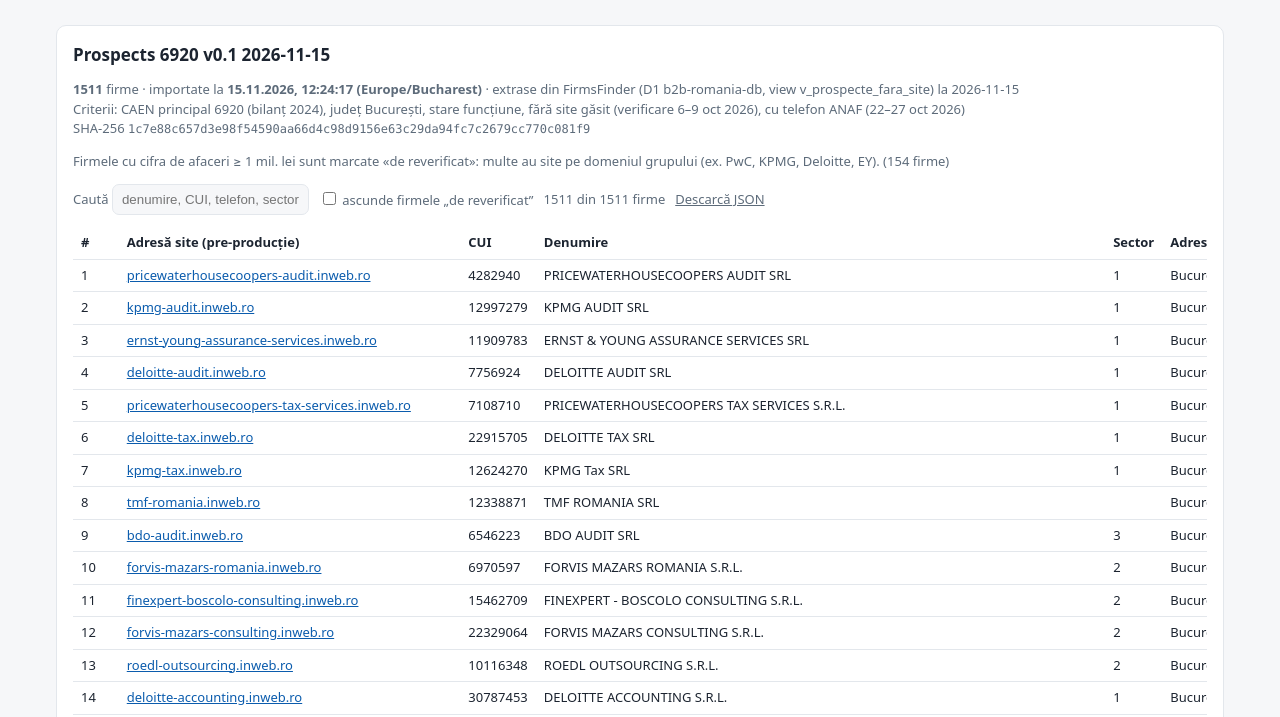
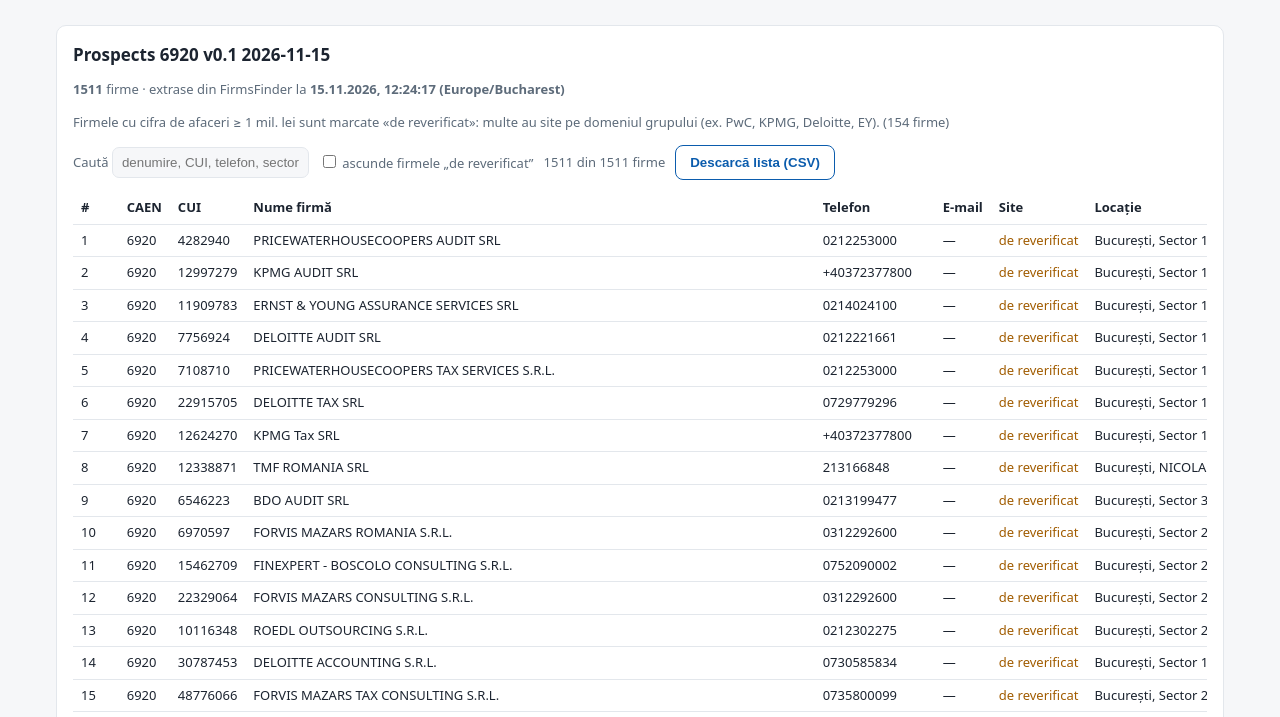
Before and after one commit to aipath512/6920, a plain HTML site: page prospects/index.html in a window 1280 px wide. Shown: the part 83-800 px from the top of the page. Drawn offline with Linux system fonts and the light colour scheme.

Commit message:
prospects: plain list header (CAEN, CUI, nume, telefon, email, site, locatie, data creare), no link columns
Co-Authored-By: Claude Opus 5.5 <noreply@anthropic.com>
Claude-Session: https://claude.ai/code/session_017LgtjgEtKdbV1Ldc4kySAm

```diff
--- a/prospects/index.html
+++ b/prospects/index.html
@@ -53,10 +53,10 @@ a{color:var(--acc)}
     <label>Caută <input type="text" id="flt" placeholder="denumire, CUI, telefon, sector…"></label>
     <label><input type="checkbox" id="hideBig"> ascunde firmele „de reverificat”</label>
     <span class="note" id="fltN"></span>
-    <a id="savedDl" class="note" href="#" download>Descarcă JSON</a>
+    <button class="sec" id="savedCsv">Descarcă lista (CSV)</button>
   </div>
-  <div class="tablewrap" style="margin-top:12px;max-height:70vh;overflow:auto">
-    <table><thead><tr><th>#</th><th>Adresă site (pre-producție)</th><th>CUI</th><th>Denumire</th><th>Sector</th><th>Adresă</th><th>Telefon</th><th>Cifra afaceri 2024 (lei)</th><th>Salariați</th><th>Telefon la data</th><th>Site verificat la</th><th>Stare</th></tr></thead><tbody id="stb"></tbody></table>
+  <div class="tablewrap" style="margin-top:12px;max-height:75vh;overflow:auto">
+    <table><thead><tr><th>#</th><th>CAEN</th><th>CUI</th><th>Nume firmă</th><th>Telefon</th><th>E-mail</th><th>Site</th><th>Locație</th><th>Data creare</th></tr></thead><tbody id="stb"></tbody></table>
   </div>
 </section>
 
@@ -184,7 +184,8 @@ function renderSaved(){
   const q=norm($('flt').value), hide=$('hideBig').checked;
   const f=saved.filter(r=>(!hide||!r.de_reverificat_site)&&(!q||norm([r.denumire,r.cui,r.telefon,r.sector,r.adresa,r.prefix].join(' ')).includes(q)));
   $('fltN').textContent=f.length+' din '+saved.length+' firme';
-  $('stb').innerHTML=f.map((r,i)=>{const url='https://'+r.prefix+'.'+DOMAIN;return `<tr><td>${i+1}</td><td><a href="${url}" target="_blank" rel="noopener">${esc(r.prefix)}.${DOMAIN}</a></td><td>${esc(r.cui)}</td><td>${esc(r.denumire)}</td><td>${esc(r.sector)}</td><td>${esc(r.adresa)}</td><td><a href="tel:${esc(r.telefon)}">${esc(r.telefon)}</a></td><td style="text-align:right">${fmtN(r.cifra_afaceri_2024)}</td><td>${r.salariati_2024??''}</td><td>${esc(r.data_informatiei)}</td><td>${esc((r.site_verificat_la||'').slice(0,10))}</td><td>${r.de_reverificat_site?'<span class="warn">de reverificat</span>':'<span class="ok">fără site</span>'}</td></tr>`}).join('');
+  $('stb').innerHTML=f.map((r,i)=>`<tr><td>${i+1}</td><td>${esc(r.caen)}</td><td>${esc(r.cui)}</td><td>${esc(r.denumire)}</td><td>${esc(r.telefon)}</td><td>${esc(r.email)||'—'}</td><td>${r.de_reverificat_site?'<span class="warn">de reverificat</span>':'fără site'}</td><td>${esc(r.adresa)}</td><td>${esc(r.data_inmatriculare)}</td></tr>`).join('');
+  window._f=f;
 }
 (async()=>{
   try{
@@ -192,9 +193,9 @@ function renderSaved(){
     if(!r.ok)throw 0;const j=await r.json();
     saved=j.prospects||[];
     if(j.meta.titlu)$('savedTitle').textContent=j.meta.titlu;
-    $('savedInfo').innerHTML=`<b>${j.meta.numar_firme}</b> firme · importate la <b>${tsLocal(new Date(j.meta.importat_la))}</b> · extrase din ${esc(j.meta.sursa)} la ${esc(j.meta.data_extragerii)}<br>Criterii: ${esc(j.meta.criterii||'')}<br>SHA-256 <span class="hash">${esc(j.meta.sha256)}</span>`;
+    $('savedInfo').innerHTML=`<b>${j.meta.numar_firme}</b> firme · extrase din FirmsFinder la <b>${tsLocal(new Date(j.meta.importat_la))}</b>`;
     $('savedWarn').textContent=j.meta.atentie?j.meta.atentie+' ('+(j.meta.de_reverificat||0)+' firme)':'';
-    $('savedDl').href=LIST_FILE;
+    $('savedCsv').onclick=()=>{const h=['CAEN','CUI','Nume firma','Telefon','Email','Site','Locatie','Data creare'];const q=v=>'"'+(v??'').toString().replace(/"/g,'""')+'"';dl('prospects_6920_v0.1_2026-11-15.csv','\ufeff'+[h.join(';'),...window._f.map(r=>[r.caen,r.cui,r.denumire,r.telefon,r.email,r.de_reverificat_site?'de reverificat':'fara site',r.adresa,r.data_inmatriculare].map(q).join(';'))].join('\n'),'text/csv')};
     $('flt').addEventListener('input',renderSaved);$('hideBig').addEventListener('change',renderSaved);
     renderSaved();
   }catch(e){
```
